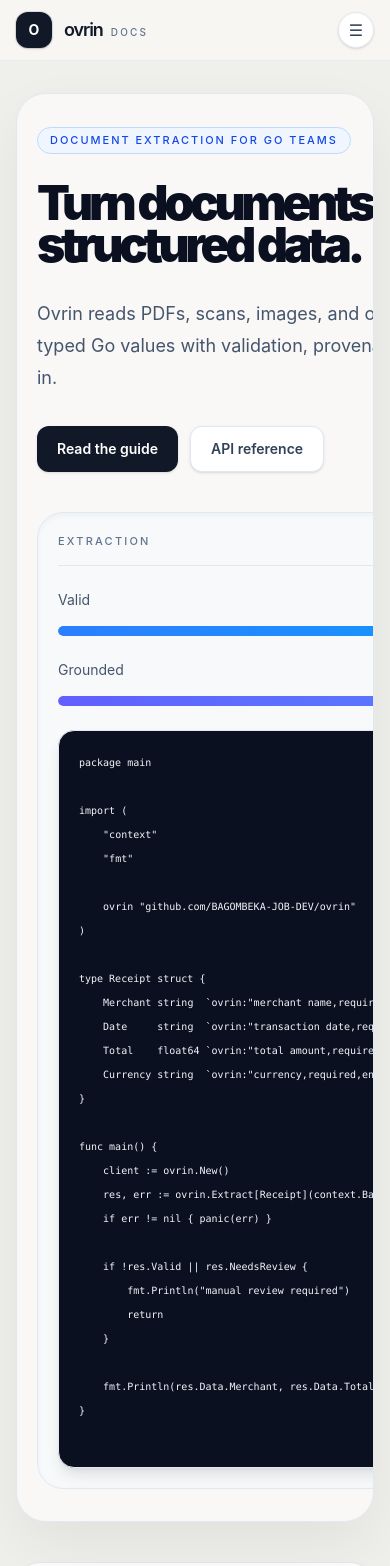
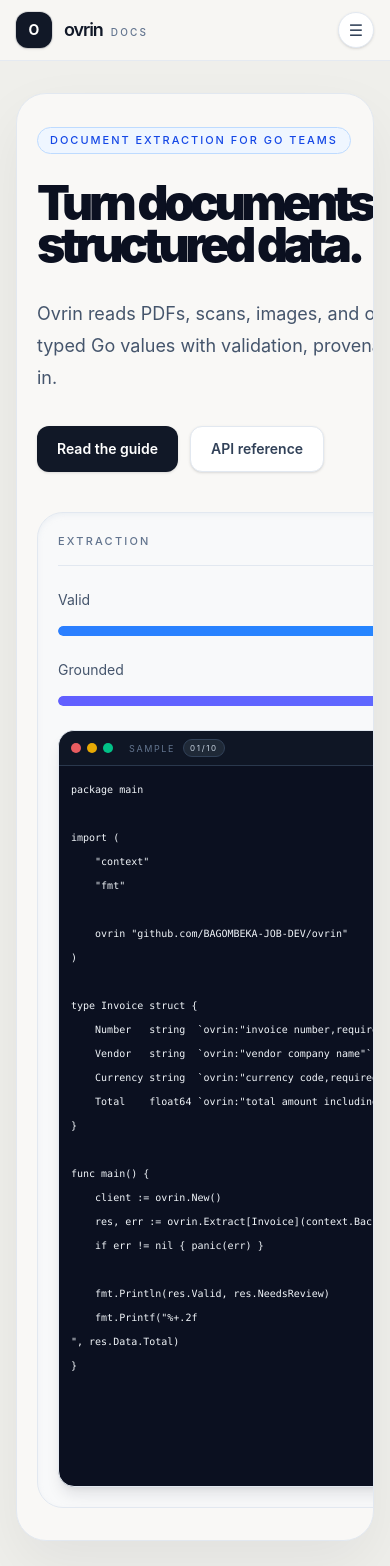
Before and after one commit to BAGOMBEKA-JOB-DEV/ovrin_docs, a Next.js app: page / in a window 390 px wide. Shown: the top 1566 px of the page. Built offline with nearby package versions, Linux system fonts and the light colour scheme.

Commit message:
fix: extend code samples carousel interval and enhance styling for better user experience

```diff
--- a/src/app/page.tsx
+++ b/src/app/page.tsx
@@ -301,7 +301,7 @@
   useEffect(() => {
     const timer = setInterval(() => {
       setActiveIndex((current) => (current + 1) % codeSamples.length);
-    }, 5000);
+    }, 8000);
 
     return () => clearInterval(timer);
   }, []);
@@ -344,10 +344,13 @@
                 </span>
                 <div className="flex items-center gap-2">
                   {codeSamples.map((_, index) => (
-                    <span
+                    <button
                       key={index}
+                      type="button"
+                      aria-label={`Go to sample ${index + 1}`}
+                      onClick={() => setActiveIndex(index)}
                       className={[
-                        'h-1.5 w-7 rounded-full transition-all',
+                        'h-1.5 w-7 rounded-full border-0 p-0 transition-all duration-300',
                         index === activeIndex ? 'bg-blue-500 dark:bg-cyan-400' : 'bg-slate-300 dark:bg-slate-700',
                       ].join(' ')}
                     />
@@ -373,19 +376,35 @@
                 </div>
               </div>
 
-              <div className="mt-6 overflow-hidden rounded-2xl border border-slate-200 bg-slate-950 p-3 shadow-lg shadow-slate-900/10 dark:border-slate-700">
+              <div className="mt-6 overflow-hidden rounded-2xl border border-slate-200 bg-slate-950 shadow-lg shadow-slate-900/10 dark:border-slate-700">
+                <div className="flex items-center gap-2 border-b border-slate-700/80 bg-slate-900/80 px-3 py-2 text-[10px] text-slate-400">
+                  <div className="flex gap-1.5">
+                    <span className="h-2.5 w-2.5 rounded-full bg-red-400/90" />
+                    <span className="h-2.5 w-2.5 rounded-full bg-amber-400/90" />
+                    <span className="h-2.5 w-2.5 rounded-full bg-emerald-400/90" />
+                  </div>
+                  <div className="ml-2 flex items-center gap-2 text-[9px] uppercase tracking-[0.18em] text-slate-500">
+                    <span>Sample</span>
+                    <span className="rounded-full border border-slate-700 bg-slate-800 px-1.5 py-0.5 text-[8px] text-slate-300">
+                      {String(activeIndex + 1).padStart(2, '0')}/{String(codeSamples.length).padStart(2, '0')}
+                    </span>
+                  </div>
+                </div>
+
+                <div className="overflow-hidden">
                   <div
-                  className="flex transition-transform duration-700 ease-out"
+                    className="flex transition-transform duration-1000 ease-[cubic-bezier(0.22,1,0.36,1)]"
                     style={{ transform: `translateX(-${activeIndex * 100}%)` }}
                   >
                     {codeSamples.map((sample, index) => (
                       <pre
                         key={index}
-                      className="min-w-full overflow-x-auto whitespace-pre-wrap break-words p-2 font-mono text-[10px] leading-6 text-slate-100 sm:text-[11px]"
+                        className="min-w-full overflow-x-auto whitespace-pre-wrap break-words p-3 font-mono text-[10px] leading-6 text-slate-100 sm:text-[11px]"
                       >
-                      <code className="block min-h-[220px]">{sample}</code>
+                        <code className="block min-h-[240px] whitespace-pre">{sample}</code>
                       </pre>
                     ))}
+                  </div>
                 </div>
               </div>
             </aside>
```
Lines whose indentation alone changed are shown as unchanged.
